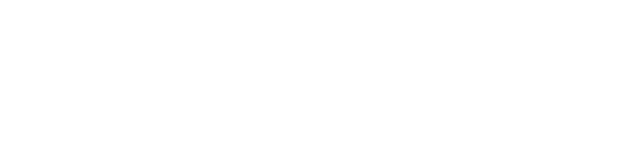
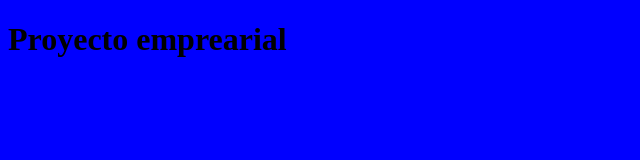
Before and after one commit to edamararaya981/CursoGit, a plain HTML site: page index.html in a window 1280 px wide. Shown: the whole page, without its empty margins (0-640 px from the left). Drawn offline with Linux system fonts and the light colour scheme.

Commit message:
parrafo y tamño fuente

```diff
--- a/css/estilos.css
+++ b/css/estilos.css
@@ -0,0 +1,3 @@
+body{
+    background-color:blue;
+}
--- a/index.html
+++ b/index.html
@@ -5,8 +5,9 @@
     <meta http-equiv="X-UA-Compatible" content="IE=edge">
     <meta name="viewport" content="width=device-width, initial-scale=1.0">
     <title>Document</title>
+    <link rel="stylesheet" href="css/estilos.css" type="text/css">
 </head>
 <body>
-
+    <h1>Proyecto emprearial</h1>
 </body>
 </html>
```
